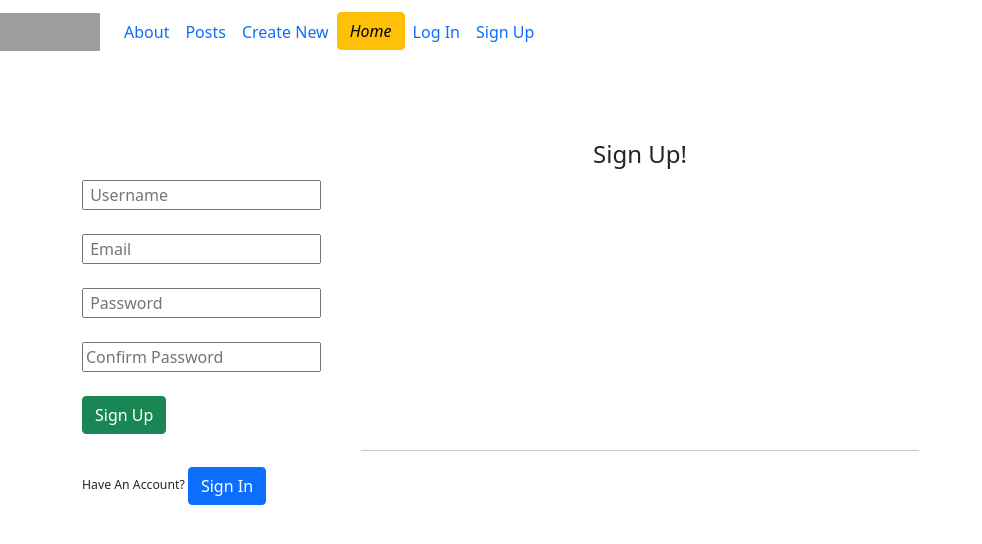
After one commit to MilanaKazaryan/hello-world, a Flask app: page /register in a window 1280 px wide. The commit adds this page. Shown: the top 544 px of the page, without its empty margins (0-982 px from the left). Run offline with Flask 2, Linux system fonts and the light colour scheme; grey boxes are pictures that could not be loaded.

Commit message:
added login.html and register.html

```diff
--- a/app.py
+++ b/app.py
@@ -1,5 +1,8 @@
-from flask import Flask, render_template, url_for
+from flask import Flask, render_template, url_for,redirect, flash
+from werkzeug.security import generate_password_hash, check_password_hash
+from forms import LoginForm, RegistrationForm
 app = Flask(__name__)
+app.config['SECRET_KEY'] = 'secretkeyformypage'
 @app.route('/')
 @app.route('/home')
 def home():
@@ -8,3 +11,13 @@ def home():
 @app.route('/about')
 def about():
     return render_template('about.html')
+
+@app.route('/login')
+def log_in():
+    form = LoginForm()
+    return render_template('login.html', form=form)
+
+@app.route('/register')
+def sign_up():
+    form = RegistrationForm()
+    return render_template('register.html', form=form)
--- /dev/null
+++ b/forms.py
@@ -0,0 +1,18 @@
+from flask_wtf import FlaskForm
+from wtforms import StringField, PasswordField, SubmitField, BooleanField, RadioField
+from wtforms.validators import DataRequired, Length, Email, EqualTo
+
+
+class RegistrationForm(FlaskForm):
+    username = StringField('Username', validators=[DataRequired(), Length(min=2, max=20)])
+    email = StringField('Email', validators=[DataRequired(), Email()])
+    password = PasswordField('Password', validators=[DataRequired(), Length(min=5, max=20)])
+    confirm_password = PasswordField('Confirm Password', validators=[DataRequired(), EqualTo('password')])
+    submit = SubmitField('Sign Up')
+
+
+class LoginForm(FlaskForm):
+    email = StringField('Email', validators=[DataRequired(), Email()])
+    password = PasswordField('Password', validators=[DataRequired()])
+    remember = BooleanField('Remember Me')
+    submit = SubmitField('Log In')
--- a/templates/about.html
+++ b/templates/about.html
@@ -11,4 +11,5 @@ img {
   margin-right: auto;
 }
 </style>
+<img src="https://velvot.com/demo/wp-content/uploads/2019/05/About-us_Velvot.png" class="center">
 {% endblock %}
--- a/templates/base.html
+++ b/templates/base.html
@@ -26,11 +26,11 @@
          <ul class="navbar-nav">
             <li class="nav-item"> <a href="{{url_for('about')}}" class="nav-link">About</a></li>
 
-                     <li class="nav-item"><a href="/posts"class="nav-link"><i class="fa fa-fw fa-envelope"></i>Posts</a></li>
-                     <li class="nav-item"><a href="/newposts"class="nav-link">Create New</a></li>
+                     <li class="nav-item"><a href="#"class="nav-link"><i class="fa fa-fw fa-envelope"></i>Posts</a></li>
+                     <li class="nav-item"><a href="#"class="nav-link">Create New</a></li>
                   <li class="nav-brand" > <a class="btn btn-warning" href="{{url_for('home')}} "><i class="fa fa-fw fa-home">Home</i></a></li>
-                  <li class="nav-item"> <a href="/login"class="nav-link"><i class="fa fa-fw fa-user"></i>Log In</a></li>
-                  <li class="nav-item" ><a href="/signup"class="nav-link">Sign Up</a></li>
+                  <li class="nav-item"> <a href="{{url_for('log_in')}}"class="nav-link"><i class="fa fa-fw fa-user"></i>Log In</a></li>
+                  <li class="nav-item" ><a href="{{url_for('sign_up')}}"class="nav-link">Sign Up</a></li>
 
             </ul>
 
--- /dev/null
+++ b/templates/register.html
@@ -0,0 +1,81 @@
+{% extends 'base.html'%}
+{% block title%}
+   Sign Up
+{% endblock %}
+{% block content %}
+<br>
+    <div class="container" >
+        <form method="POST" action="">
+            <fieldset class="form-group">
+                <br>
+                <legend align="center">Sign Up!</legend>
+                <br>
+                <div >
+                    {{ form.username(placeholder=" Username") }}
+                    {% if error in form.username.errors %}
+                         <div >
+                            {% for error in form.username.errors %}
+                                <span>{{ error }}</span>
+
+                            {% endfor %}
+                        </div>
+
+                    {% endif %}
+                </div>
+                <br>
+                <div >
+                    {{ form.email(placeholder=" Email") }}
+
+                    {% if form.email.errors %}
+  <div >
+                            {% for error in form.email.errors %}
+                                <span style="color:red">{{ error }}</span>
+                            {% endfor %}
+                        </div>
+
+                    {% endif %}
+                </div>
+                <br>
+              <div >
+                            {{ form.password(placeholder=" Password") }}
+
+                    {% if form.password.errors %}
+                        <div >
+                            {% for error in form.password.errors %}
+                                <span>{{ error }}</span>
+                            {% endfor %}
+                        </div>
+
+                    {% endif %}
+                </div>
+                <br>
+                <div >
+                    {{ form.confirm_password(placeholder="Confirm Password") }}
+                    {% if form.confirm_password.errors %}
+
+                        <div >
+                            {% for error in form.confirm_password.errors %}
+                                <span>{{ error }}</span>
+                            {% endfor %}
+                        </div>
+
+                    {% endif %}
+                </div>
+            </fieldset>
+
+            <br>
+            <div >
+                {{ form.submit(class="btn btn-success") }}
+            </div>
+        </form>
+
+<hr style="width:50%;margin-right:auto;margin-left:auto">
+        <form>
+        <small>
+        <small> Have An Account? <input type="submit" value="Sign In" formaction="{{url_for('log_in')}}" class="btn btn-primary"></small>
+        </small>
+
+        </form>
+        <br>
+    </div>
+{% endblock  %}
```
Also changed, not shown: templates/login.html (added, +71 -0 lines).
